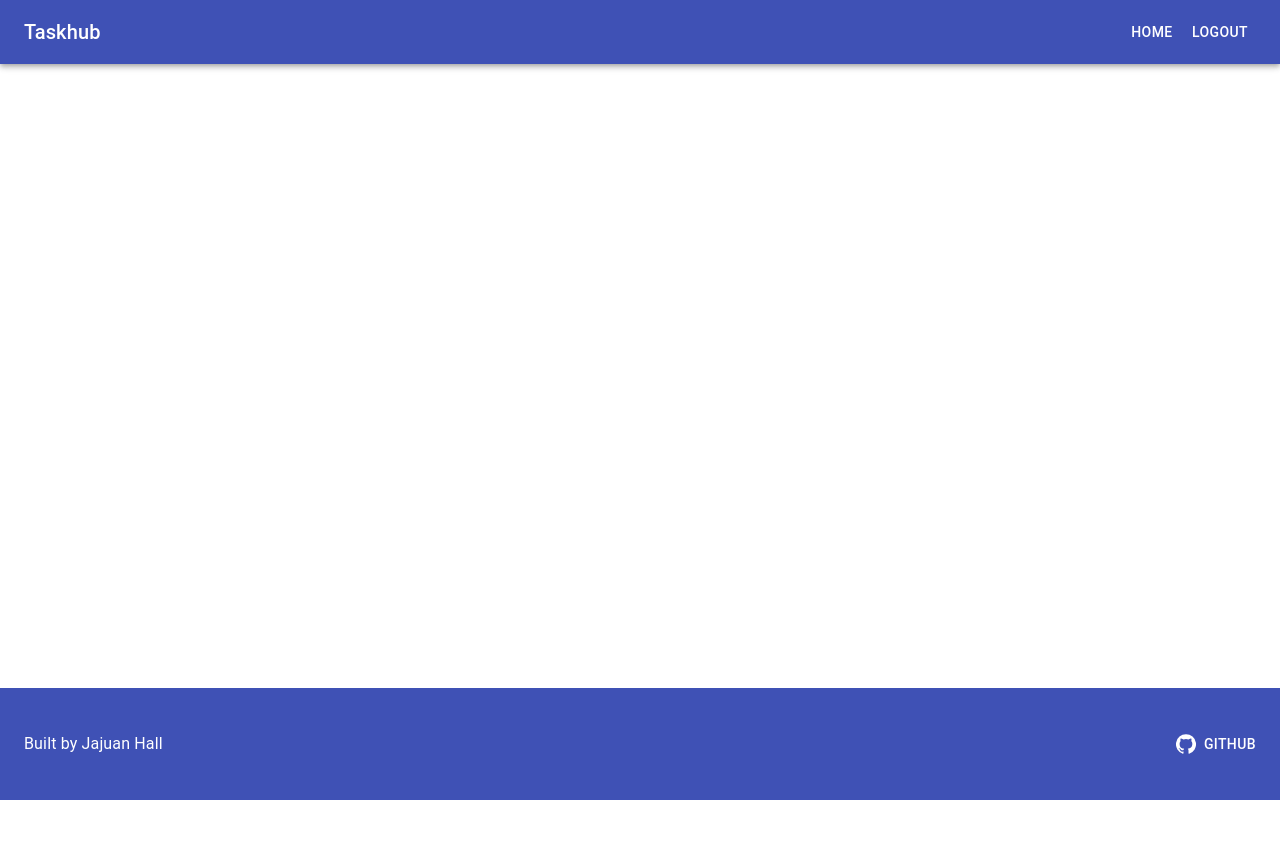
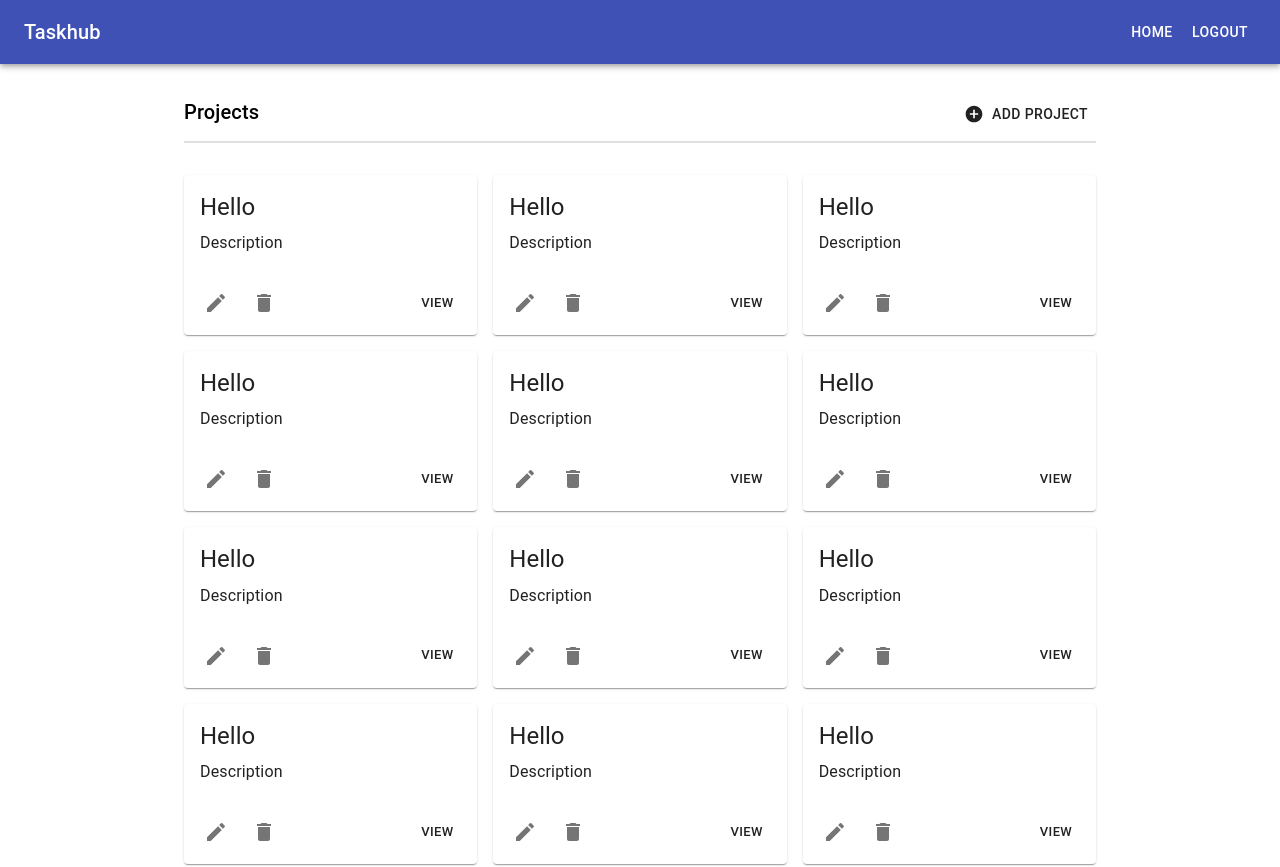
Before and after one commit to IamJajuan/TaskHub, a React (Create React App) app: page / in a window 1280 px wide. Shown: the top 867 px of the page. Before the commit the page ends 800 px from the top, so only its background shows below. Built offline with nearby package versions, Linux system fonts and the light colour scheme.

Commit message:
Create home page

```diff
--- a/package.json
+++ b/package.json
@@ -6,6 +6,7 @@
     "@date-io/date-fns": "1.x",
     "@material-ui/core": "^4.11.2",
     "@material-ui/icons": "^4.11.2",
+    "@material-ui/lab": "^4.0.0-alpha.57",
     "@material-ui/pickers": "^3.2.10",
     "@reduxjs/toolkit": "^1.5.0",
     "@testing-library/jest-dom": "^5.11.4",
--- a/src/App.css
+++ b/src/App.css
@@ -2,7 +2,6 @@
 .app-container
 {
   height: 100vh;
-  width: 100vw;
   display: flex;
   flex-direction: column;
 
--- a/src/App.js
+++ b/src/App.js
@@ -1,7 +1,8 @@
-import { BrowserRouter as Router,} from 'react-router-dom';
+import { BrowserRouter as Router, Route, Switch,} from 'react-router-dom';
 import './App.css';
 import Footer from './components/Footer';
 import Header from './components/Header';
+import Home from './pages/Home';
 
 function App() {
   return (
@@ -9,6 +10,10 @@ function App() {
       <Router>
         <Header isAuth = {true} />
         <div className = "app-content" >
+
+          <Switch>
+          <Route exact path = "/" component = {Home} />
+          </Switch>
 
         </div>
         <Footer />
--- /dev/null
+++ b/src/components/ProjectCard.js
@@ -0,0 +1,45 @@
+import { Grid,Card,CardContent,CardActions,Button, Typography,IconButton } from '@material-ui/core'
+import { Edit ,Delete} from '@material-ui/icons';
+import React from 'react'
+import { ProjectCardStyles } from '../styles/ProjectCard'
+
+
+
+
+
+const ProjectCard = (props) => {
+    const classes = ProjectCardStyles()
+    const {id,name,description} = props
+    return (
+            <Grid item key = {id} xs={12} sm={6} md={4}>
+              <Card className={classes.projectCard}>
+
+                  <CardContent className={classes.projectCardContent}>
+                    <Typography gutterBottom variant="h5" component="h2">
+                      {name}
+                    </Typography>
+                    <Typography>
+                        {description}
+                    </Typography>
+                  </CardContent>
+                  <CardActions className = {classes.projectCardActions}>
+                   <div>
+                   <IconButton >
+                       <Edit />
+                   </IconButton>
+                   <IconButton >
+                       <Delete />
+                   </IconButton>
+                   </div>
+
+                   <Button size="small" >
+                       View
+                   </Button>
+
+                  </CardActions>
+                </Card>
+        </Grid>
+    )
+}
+
+export default ProjectCard
--- /dev/null
+++ b/src/components/ProjectCards.js
@@ -0,0 +1,25 @@
+import { Grid } from '@material-ui/core'
+import React from 'react'
+import ProjectCard from './ProjectCard'
+import PropTypes from 'prop-types';
+
+
+const ProjectCards = ({projects}) => {
+
+
+
+    return (
+        <div>
+            <Grid container spacing = {2}>
+
+            {projects.map(item => <ProjectCard {...item} />)}
+
+            </Grid>
+        </div>
+    )
+}
+
+ProjectCards.prototype = {
+    projects:PropTypes.arrayOf(PropTypes.object).isRequired
+}
+export default ProjectCards
--- /dev/null
+++ b/src/components/ProjectsHeader.js
@@ -0,0 +1,22 @@
+import { Button, Divider, Typography } from '@material-ui/core'
+import { AddCircle } from '@material-ui/icons'
+import React from 'react'
+import { ProjectsHeaderStyles } from '../styles/ProjectsHeader';
+
+const ProjectsHeader = () => {
+
+    const classes = ProjectsHeaderStyles()
+
+    return (
+        <div>
+            <div className = {classes.projectsHeader}>
+           <Typography variant = "h6">
+               Projects
+               </Typography> <Button  startIcon = {<AddCircle />} > Add Project </Button>
+        </div>
+        <Divider className ={classes.projectDivider} />
+        </div>
+    )
+}
+
+export default ProjectsHeader
--- /dev/null
+++ b/src/pages/Home.js
@@ -0,0 +1,24 @@
+import { Container } from '@material-ui/core'
+import React from 'react'
+import ProjectsHeader from '../components/ProjectsHeader'
+import ProjectCards from '../components/ProjectCards'
+import Pagination from '@material-ui/lab/Pagination';
+
+const Home = () => {
+
+    let projects = [{name:"Hello",description:'Description',id:'1'},{name:"Hello",description:'Description',id:'2'},{name:"Hello",description:'Description',id:'3'},{name:"Hello",description:'Description',id:'1'},{name:"Hello",description:'Description',id:'2'},{name:"Hello",description:'Description',id:'3'},{name:"Hello",description:'Description',id:'1'},{name:"Hello",description:'Description',id:'2'},{name:"Hello",description:'Description',id:'3'},{name:"Hello",description:'Description',id:'3'},{name:"Hello",description:'Description',id:'3'},{name:"Hello",description:'Description',id:'3'}]
+
+    return (
+        <Container component = "main" maxWidth="md">
+<div>
+<ProjectsHeader />
+<ProjectCards projects = {projects} />
+{projects.length > 12 && <Pagination style = {{marginTop:'2em'}} count={10} variant="outlined" shape="rounded" />}
+
+</div>
+
+        </Container>
+    )
+}
+
+export default Home
--- /dev/null
+++ b/src/styles/ProjectCard.js
@@ -0,0 +1,21 @@
+import { makeStyles } from "@material-ui/core";
+
+export const ProjectCardStyles = makeStyles((theme) => ({
+
+   projectCardActions:{
+
+    display:'flex',
+    justifyContent:"space-between"
+   },
+
+
+    projectCard: {
+      display: 'flex',
+      flexDirection: 'column',
+    },
+
+    projectCardContent: {
+      flexGrow: 1,
+    },
+
+}))
--- /dev/null
+++ b/src/styles/ProjectsHeader.js
@@ -0,0 +1,18 @@
+import { makeStyles } from "@material-ui/core";
+
+export const ProjectsHeaderStyles = makeStyles(() => ({
+
+    projectsHeader: {
+        display:'flex',
+        justifyContent:"space-between",
+
+
+
+      },
+      projectDivider:{
+
+        height:2,
+        marginTop:'.5em',
+        marginBottom:'2em',
+      },
+}))
```
Also changed, not shown: 2 other files (tests, documents, lock files or other folders).
